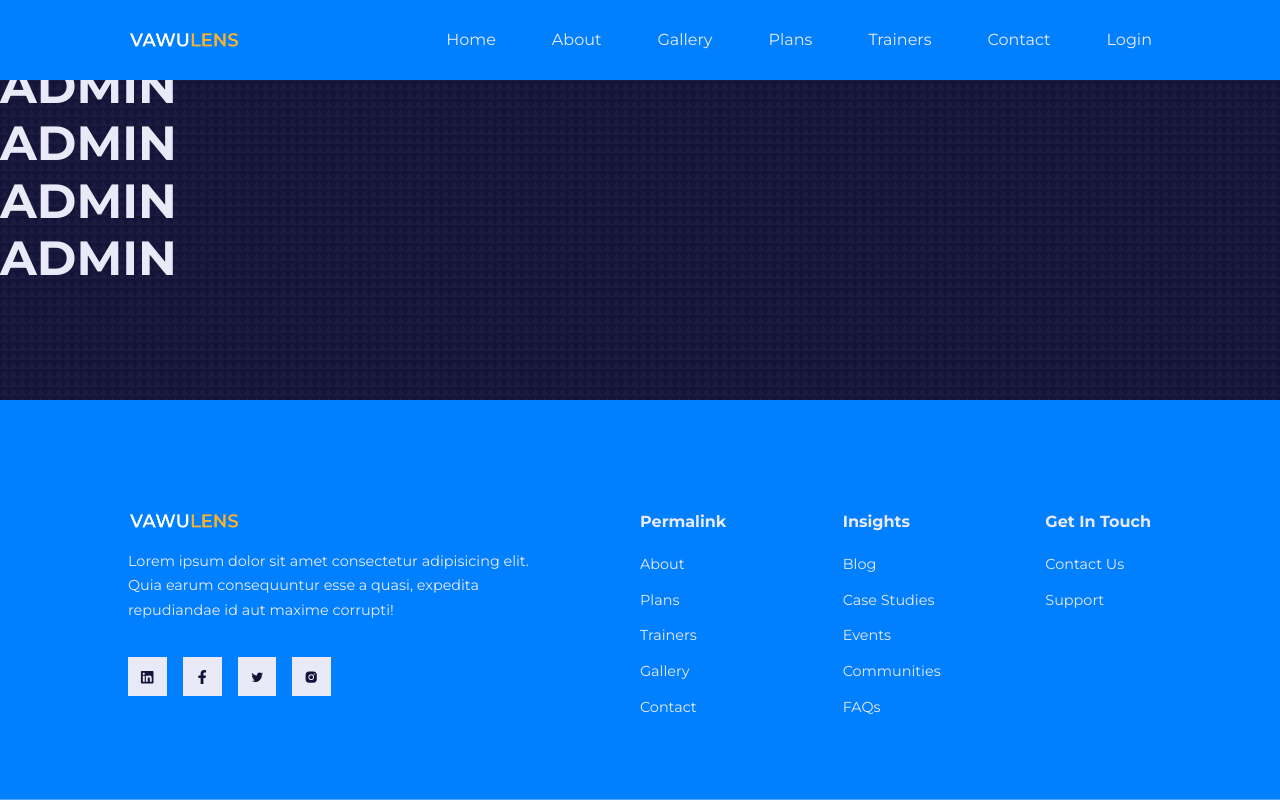
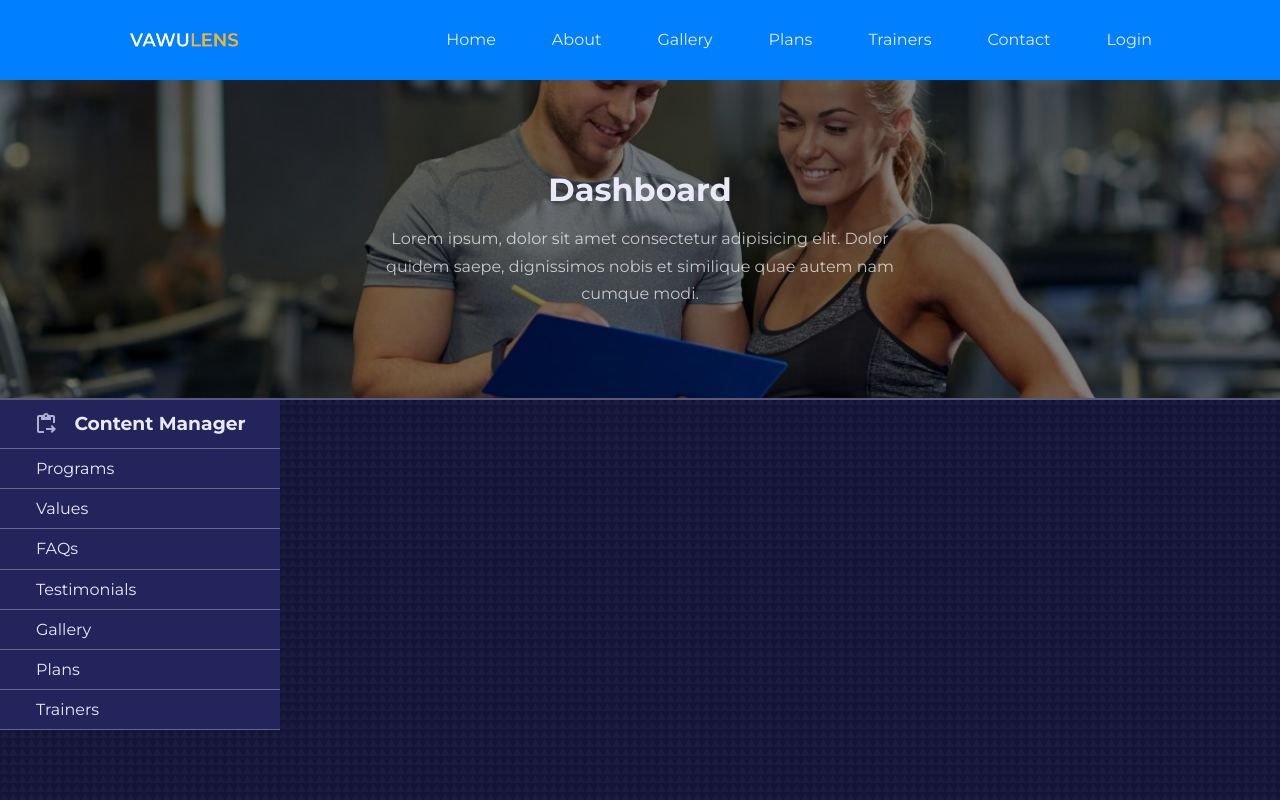
Before and after one commit to jorgezeza/REACT-JS-Gym-Project-Tutorial-By-EGATOR, a React (Create React App) app: page /admin in a window 1280 px wide. Shown: the top 800 px of the page. Built offline with nearby package versions, Linux system fonts and the light colour scheme; no server answers.

Commit message:
Feat: add structure ADM, routes, any css

```diff
--- a/src/App.jsx
+++ b/src/App.jsx
@@ -27,7 +27,7 @@ const App = () => {
           <Route path='plans' element={<Plans />} />
           <Route path='trainers' element={<Trainers />} />
           <Route path='login/*' element={<Login />} />
-          <Route path='admin' element={<Admin />} />
+          <Route path='admin/*' element={<Admin />} />
           <Route path='*' element={<NotFound />} />
         </Routes>
 
--- a/src/components/Navbar.jsx
+++ b/src/components/Navbar.jsx
@@ -45,6 +45,7 @@ const Navbar = () => {
         <ul className={`nav__links ${isNavShowing ? 'show_nav' : 'hide__nav'}`} >
           {links.map(({ name, path }, index) => {
             if (userLogin) {
+              console.log('Valor de USerLogin dentro do NAVv:', userLogin)
               return name !== 'Login' && makeLIS(name, path, index)
             }
             return makeLIS(name, path, index)
--- /dev/null
+++ b/src/components/NavbarADM.jsx
@@ -0,0 +1,44 @@
+import { MdOutlineContentPasteGo } from "react-icons/md"
+import { NavLink } from "react-router-dom"
+// import {programs} from "../data"
+
+const NavbarADM = () => {
+  return (
+    <>
+      <div className="nav__container-adm">
+        <div className="nav__header-adm" >
+          <MdOutlineContentPasteGo />
+          <h3>Content Manager</h3>
+        </div>
+        <div className="divider"></div>
+        <div className="nav__menu-adm">
+          <ul>
+            <li>
+              <NavLink>Programs</NavLink>
+            </li>
+            <li>
+              <NavLink>Values</NavLink>
+            </li>
+            <li>
+              <NavLink>FAQs</NavLink>
+            </li>
+            <li>
+              <NavLink>Testimonials</NavLink>
+            </li>
+            <li>
+              <NavLink>Gallery</NavLink>
+            </li>
+            <li>
+              <NavLink>Plans</NavLink>
+            </li>
+            <li>
+              <NavLink>Trainers</NavLink>
+            </li>
+          </ul>
+        </div>
+      </div>
+    </>
+  )
+}
+
+export default NavbarADM
--- a/src/contexts/auth.jsx
+++ b/src/contexts/auth.jsx
@@ -21,14 +21,15 @@ const AuthProvider = ({ children }) => {
   const navigate = useNavigate()
 
   useEffect(() => {
-    onAuthStateChanged(auth, (userLogin) => {
-      if (userLogin) {
-        setIdUser(userLogin.uid)
-        navigate('/')
-        return
-      }
-    })
-  }, [userLogin, navigate])
+    const currentUser = auth.currentUser
+    console.log('Usuário Logado:', auth.currentUser)
+    if (currentUser) {
+      console.log('LOGADDOOOO !!!!')
+      setIdUser(currentUser.uid)
+      navigate('/')
+      return
+    }
+  }, [auth.currentUser])
 
   const register = async (username, email, password) => {
     await createUserWithEmailAndPassword(auth, email, password)
--- a/src/index.css
+++ b/src/index.css
@@ -20,6 +20,8 @@
   --color-gray-400: hsl(var(--gray-hue), 16%, 41%);
   --color-gray-500: hsl(var(--gray-hue), 44%, 25%);
   --color-gray-600: hsl(var(--gray-hue), 48%, 15%);
+
+  /* --color-border:  */
 
   --color-error: hsl(0, 100%, 74%);
 
--- /dev/null
+++ b/src/pages/admin/admin.css
@@ -0,0 +1,47 @@
+.nav__container-adm {
+  width: 280px;
+  background: var(--color-gray-500);
+}
+
+.nav__header-adm {
+  display: flex;
+  justify-content: center;
+  align-items: center;
+  gap: 16px;
+  padding: 12px 0;
+}
+
+.nav__header-adm svg {
+  font-size: 24px;
+}
+
+.divider {
+  content: '';
+  width: 100%;
+  background:  rgba(255, 255, 255, .3);
+  height: 1px;
+}
+
+.nav__menu-adm ul {
+  display: flex;
+  flex-direction: column;
+}
+
+.nav__menu-adm li {
+  padding: 6px 0;
+  border-bottom: 1px solid rgba(255, 255, 255, .3);
+  width: 100%
+}
+
+.nav__menu-adm li a {
+  display: block;
+  margin-left: 36px;
+  box-sizing: content-box;
+}
+
+.nav__menu-adm li:hover,
+.nav__menu-adm li a:hover {
+  background: var(--color-secondary);
+  color: var(--color-gray-600);
+  cursor: pointer;
+}
--- a/src/pages/admin/admin.jsx
+++ b/src/pages/admin/admin.jsx
@@ -1,12 +1,22 @@
+import Header from "../../components/Header"
+import ADMGym from "../../images/ADMGym.jpg"
+import NavbarADM from "../../components/NavbarADM"
+import { Routes, Route } from "react-router-dom"
+import "./admin.css"
+
 const Admin = () => {
   return (
     <>
-      <h1>ADMIN</h1>
-      <h1>ADMIN</h1>
+      <Header title='Dashboard' image={ADMGym} >
+        Lorem ipsum, dolor sit amet consectetur adipisicing elit.
+        Dolor quidem saepe, dignissimos nobis et similique quae autem nam cumque modi.
+      </Header>
 
-      <h1>ADMIN</h1>
-      <h1>ADMIN</h1>
-      <h1>ADMIN</h1>
+      <Routes>
+        <Route path="/" element={<NavbarADM />} />
+      </Routes>
+
+
     </>
   )
 }
--- a/src/pages/login/loginForm.jsx
+++ b/src/pages/login/loginForm.jsx
@@ -33,7 +33,7 @@ const LoginForm = () => {
         <div className='container container__login'>
           <h1>Register</h1>
           <p>Register a new user</p>
-          <Link to='/login/create' className='btn lg' >REGISTER</Link>
+          <Link to='/login/create' className='btn lg'>REGISTER</Link>
         </div>
       </section>
     </>
```
Also changed, not shown: src/images/ADMGym.jpg (added).
